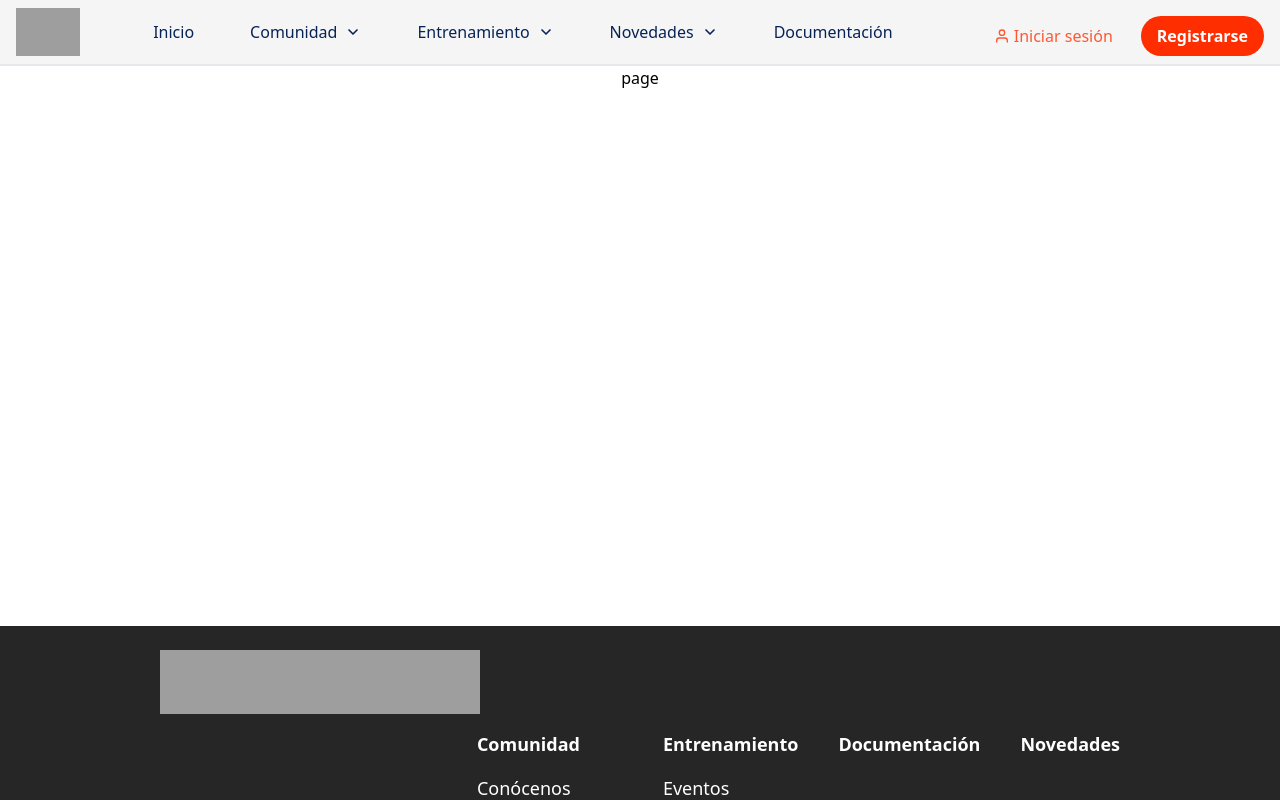
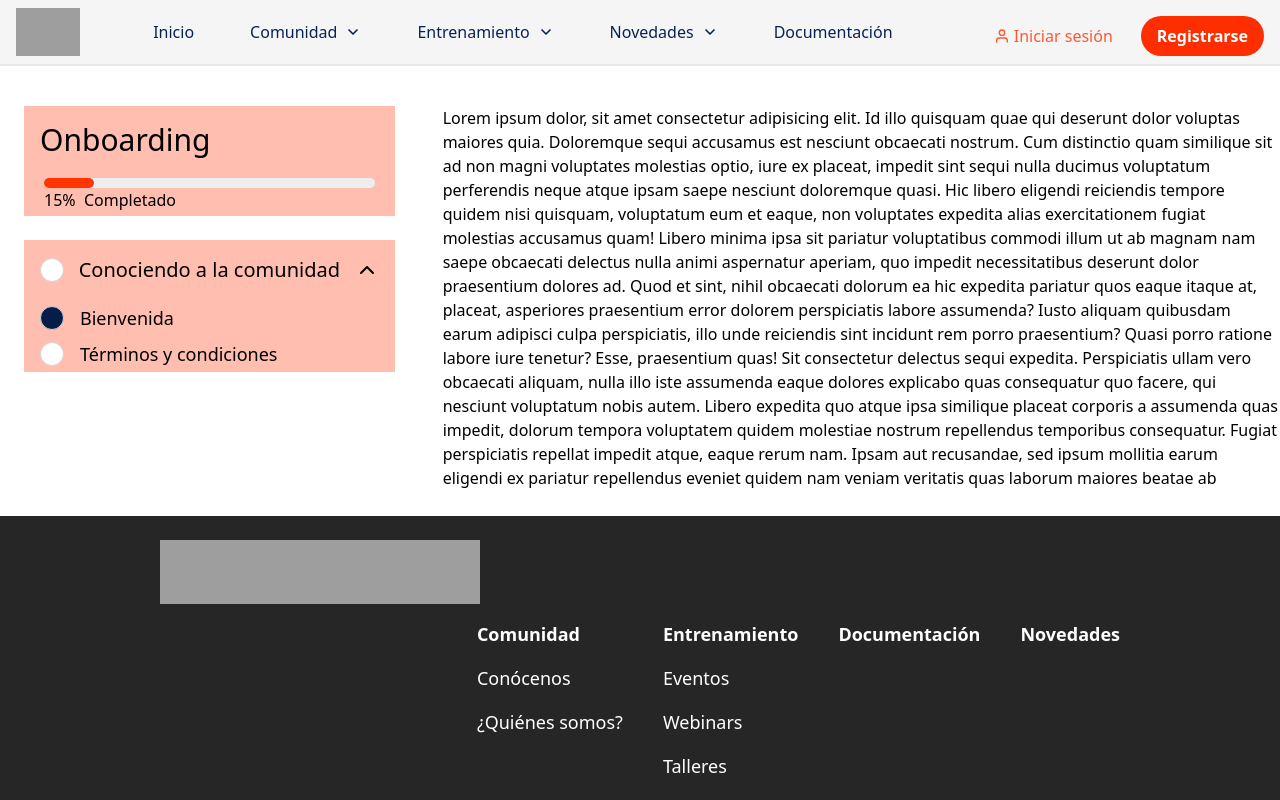
Before and after one commit to ScrumLatamCommunity/web-portal, a Next.js app: page /onboarding/terms in a window 1280 px wide. Shown: the top 800 px of the page. Built offline with nearby package versions, Linux system fonts and the light colour scheme; grey boxes are pictures that could not be loaded.

Commit message:
feat: video rendering fixed, terms page added with checkboxes

```diff
--- a/package.json
+++ b/package.json
@@ -32,6 +32,7 @@
     "react": "^18",
     "react-dom": "^18",
     "react-feather": "^2.0.10",
+    "react-youtube": "^10.1.0",
     "swiper": "^11.1.14"
   },
   "devDependencies": {
--- a/src/app/home/components/Navlist.tsx
+++ b/src/app/home/components/Navlist.tsx
@@ -89,9 +89,23 @@ export const Navlist: React.FC = () => {
                   </div>
                 </li>
               </Link>
-              <div>
-                <a href='/onboarding'>Onboarding</a>
-              </div>
+              <Link href='/onboarding'>
+                <li className='space-y-4'>
+                  <div className='flex items-start'>
+                    <img
+                      alt='Opción 2'
+                      className='h-10 w-10'
+                      src='https://firebasestorage.googleapis.com/v0/b/scrum-latam-imgs.appspot.com/o/navbar%2Femoji_user_blue.svg?alt=media&token=d3a4b3b8-49e0-40f0-a71d-a00f5224f46e'
+                    />
+                    <div className='ml-3'>
+                      <p className='lg:font-bold'>Onboarding</p>
+                      <p className='text-sm text-gray-500'>
+                        Conoce más sobre nuestra comunidad y sus objetivos.
+                      </p>
+                    </div>
+                  </div>
+                </li>
+              </Link>
             </ul>
           </div>
         )}
--- a/src/app/onboarding/terms/page.tsx
+++ b/src/app/onboarding/terms/page.tsx
@@ -1,3 +1,168 @@
-export default function Terms() {
-  return <div className='w-screen] relative flex h-[70vh]'>page</div>
+'use client'
+import { BorderLinearProgress } from '@/app/home/components/progressBar'
+import { useState } from 'react'
+import { ChevronDown, ChevronUp } from 'react-feather'
+
+interface ListaItem {
+  label: string
+  isActive: boolean
 }
+
+const Lista = () => {
+  const [expanded, setExpanded] = useState(true)
+  const listaItems: ListaItem[] = [
+    { label: 'Bienvenida', isActive: true },
+    { label: 'Términos y condiciones', isActive: false },
+  ]
+
+  const handleToggleExpanded = () => {
+    setExpanded(!expanded)
+  }
+
+  return (
+    <div className='mx-6 h-3/6 max-h-[450px]'>
+      <div className='flex items-center justify-between bg-[#FFBEB0] p-4'>
+        <div className='h-6 min-h-[24px] w-6 min-w-[24px] rounded-full border border-gray-300 bg-white' />
+        <h2 className='text-xl font-medium'>Conociendo a la comunidad</h2>
+        {expanded ? (
+          <ChevronUp onClick={handleToggleExpanded} />
+        ) : (
+          <ChevronDown onClick={handleToggleExpanded} />
+        )}
+      </div>
+      {expanded && (
+        <ul className='max-h-[200px] overflow-y-auto bg-[#FFBEB0] px-4'>
+          {listaItems.map((item, index) => (
+            <li key={index} className='flex items-center py-1'>
+              <div
+                className={`size-6 min-h-[24px] min-w-[24px] rounded-full ${
+                  item.isActive ? 'bg-[#061D48]' : 'bg-white'
+                } border border-gray-300`}
+              />
+              <span className='ml-4 text-lg'>{item.label}</span>
+            </li>
+          ))}
+        </ul>
+      )}
+    </div>
+  )
+}
+
+export default function Travel() {
+  const [showNextModuleButton] = useState(false)
+  const [checked1, setChecked1] = useState(false)
+  const [checked2, setChecked2] = useState(false)
+  const value = 15
+
+  return (
+    <div className='relative flex h-[70vh] max-h-[450px] w-screen'>
+      <div className='h-full max-h-[400px] w-2/6 min-w-[240px]'>
+        <div className='h-1.5/6 mx-6 mb-6 mt-10 bg-[#FFBEB0]'>
+          <h1 className='p-4 text-3xl font-medium'>Onboarding</h1>
+          <div className='px-5 py-1'>
+            <BorderLinearProgress variant='determinate' value={value} />
+            <p>{value}%&nbsp;&nbsp;Completado</p>
+          </div>
+        </div>
+        <Lista />
+        {showNextModuleButton && (
+          <a
+            className='mx-6 mb-6 rounded-md bg-[#FD3600] p-2 font-bold text-white'
+            href='terms'
+          >
+            Siguiente módulo
+          </a>
+        )}
+      </div>
+      <div className='relative ml-6 mt-10 h-[85%] w-4/6 overflow-x-auto overflow-y-auto'>
+        <p className='mb-5 whitespace-pre-line'>
+          Lorem ipsum dolor, sit amet consectetur adipisicing elit. Id illo
+          quisquam quae qui deserunt dolor voluptas maiores quia. Doloremque
+          sequi accusamus est nesciunt obcaecati nostrum. Cum distinctio quam
+          similique sit ad non magni voluptates molestias optio, iure ex
+          placeat, impedit sint sequi nulla ducimus voluptatum perferendis neque
+          atque ipsam saepe nesciunt doloremque quasi. Hic libero eligendi
+          reiciendis tempore quidem nisi quisquam, voluptatum eum et eaque, non
+          voluptates expedita alias exercitationem fugiat molestias accusamus
+          quam! Libero minima ipsa sit pariatur voluptatibus commodi illum ut ab
+          magnam nam saepe obcaecati delectus nulla animi aspernatur aperiam,
+          quo impedit necessitatibus deserunt dolor praesentium dolores ad. Quod
+          et sint, nihil obcaecati dolorum ea hic expedita pariatur quos eaque
+          itaque at, placeat, asperiores praesentium error dolorem perspiciatis
+          labore assumenda? Iusto aliquam quibusdam earum adipisci culpa
+          perspiciatis, illo unde reiciendis sint incidunt rem porro
+          praesentium? Quasi porro ratione labore iure tenetur? Esse,
+          praesentium quas! Sit consectetur delectus sequi expedita.
+          Perspiciatis ullam vero obcaecati aliquam, nulla illo iste assumenda
+          eaque dolores explicabo quas consequatur quo facere, qui nesciunt
+          voluptatum nobis autem. Libero expedita quo atque ipsa similique
+          placeat corporis a assumenda quas impedit, dolorum tempora voluptatem
+          quidem molestiae nostrum repellendus temporibus consequatur. Fugiat
+          perspiciatis repellat impedit atque, eaque rerum nam. Ipsam aut
+          recusandae, sed ipsum mollitia earum eligendi ex pariatur repellendus
+          eveniet quidem nam veniam veritatis quas laborum maiores beatae ab
+          repellat, aperiam, fugiat itaque. Nobis sequi sint ratione dicta nemo
+          veritatis soluta ullam praesentium culpa quae hic, dolor, et amet
+          ipsum architecto labore sapiente, eaque iure reprehenderit qui libero
+          explicabo inventore consequuntur. Sunt odio, debitis necessitatibus
+          animi sed veniam eius quam explicabo laborum nulla maxime deleniti
+          itaque consectetur error dignissimos a quasi doloremque ducimus
+          quisquam amet! Ratione quae nostrum porro dolorem neque facere
+          reprehenderit inventore harum odio laborum illum totam doloremque
+          facilis quibusdam quasi, fugiat obcaecati provident ad sit tempora,
+          ipsa corrupti! Tempora odio ad molestias, porro numquam minima
+          repellat laboriosam libero provident ipsam, tempore doloremque
+          asperiores, dolor debitis optio labore nam? Rerum expedita, eaque
+          minima, magnam facere accusantium, autem voluptates labore ea quaerat
+          deserunt! Sapiente accusantium magni molestias. Ad reprehenderit et
+          quod at deserunt neque nam expedita omnis quos fuga, nesciunt
+          doloribus incidunt dicta dolorum dolor hic? Facere et, veritatis
+          impedit aliquam nemo, ipsum alias rerum quisquam ratione recusandae
+          temporibus maiores assumenda quasi tenetur, ex eveniet? Cumque
+          mollitia et accusantium molestiae blanditiis impedit vel. Suscipit
+          voluptatibus, excepturi obcaecati laboriosam animi natus blanditiis
+          quam illum facilis quisquam dolorem corporis quasi aliquam possimus
+          dolore vero eius? Cumque, vero animi ut voluptate illum autem odio qui
+          officia laudantium modi praesentium deleniti nihil possimus omnis
+          recusandae quae incidunt similique facere necessitatibus non commodi
+          ad pariatur at nisi. Ut alias repudiandae eum dolore soluta harum
+          ratione, itaque qui enim tempore et, officia quos necessitatibus esse
+          in perspiciatis laudantium reiciendis a atque, eaque beatae ipsa
+          libero! Provident reprehenderit nam exercitationem quos suscipit
+          corrupti accusantium iusto, amet reiciendis expedita sint ut commodi,
+          quod blanditiis pariatur sed quia totam quisquam magni alias adipisci
+          tenetur? Eius, quo ut. Earum, maiores voluptatum officiis dolores in
+          consectetur.
+        </p>
+        {checked1 && checked2 ? (
+          <a
+            className='mb-4 rounded-md bg-[#FD3600] p-2 font-bold text-white'
+            href='/'
+          >
+            Siguiente módulo
+          </a>
+        ) : (
+          <div className='mt-4'>
+            <label>
+              <input
+                type='checkbox'
+                checked={checked1}
+                onChange={(e) => setChecked1(e.target.checked)}
+              />
+              Acepto los términos y condiciones
+            </label>
+            <br />
+            <label>
+              <input
+                type='checkbox'
+                checked={checked2}
+                onChange={(e) => setChecked2(e.target.checked)}
+              />
+              Estoy de acuerdo con la política de privacidad
+            </label>
+          </div>
+        )}
+      </div>
+    </div>
+  )
+}
--- a/src/app/onboarding/travel/page.tsx
+++ b/src/app/onboarding/travel/page.tsx
@@ -1,8 +1,8 @@
 'use client'
-
 import { BorderLinearProgress } from '@/app/home/components/progressBar'
-import { useState, useRef, useEffect } from 'react'
+import { useState } from 'react'
 import { ChevronDown, ChevronUp } from 'react-feather'
+import YouTube from 'react-youtube'
 
 interface ListaItem {
   label: string
@@ -13,7 +13,6 @@ const Lista = () => {
   const [expanded, setExpanded] = useState(true)
   const listaItems: ListaItem[] = [
     { label: 'Bienvenida', isActive: true },
-    { label: 'Visión y misión', isActive: true },
     { label: 'Términos y condiciones', isActive: false },
   ]
 
@@ -22,7 +21,7 @@ const Lista = () => {
   }
 
   return (
-    <div className='mx-6 h-3/6'>
+    <div className='mx-6 h-3/6 max-h-[450px]'>
       <div className='flex items-center justify-between bg-[#FFBEB0] p-4'>
         <div className='h-6 min-h-[24px] w-6 min-w-[24px] rounded-full border border-gray-300 bg-white' />
         <h2 className='text-xl font-medium'>Conociendo a la comunidad</h2>
@@ -51,55 +50,15 @@ const Lista = () => {
 }
 
 export default function Travel() {
+  const [showNextModuleButton, setShowNextModuleButton] = useState(false)
   const value = 15
-  const [showNextModuleButton, setShowNextModuleButton] = useState(false)
-  const videoRef: React.RefObject<HTMLDivElement> = useRef(null)
-
-  useEffect(() => {
-    const loadVideo = () => {
-      const tag: HTMLScriptElement = document.createElement('script')
-      tag.src = 'https://www.youtube.com/iframe_api'
-      document.body.appendChild(tag)
-
-      const videoId: string = 'FnwD5naSJFI'
-
-      ;(window as Window).YT.onYouTubeIframeAPIReady = () => {
-        const player = new window.YT.Player(videoRef.current!, {
-          videoId,
-          playerVars: {
-            controls: 0,
-            showinfo: 0,
-            modestbranding: 0,
-            rel: 0,
-            autoplay: 1,
-          },
-          events: {
-            onStateChange: (event: { data: number }) => {
-              if (event.data === 0) {
-                setShowNextModuleButton(true)
-              }
-            },
-          },
-        })
-        return player
-      }
-    }
-
-    loadVideo()
-
-    return () => {
-      if (videoRef.current) {
-        videoRef.current.innerHTML = ''
-      }
-    }
-  }, [])
 
   return (
-    <div className='relative flex h-[70vh] w-screen'>
+    <div className='relative flex h-[70vh] max-h-[450px] w-screen'>
       <div className='h-full max-h-[400px] w-2/6 min-w-[240px]'>
-        <div className='h-1.5/6 mx-6 mb-6 mt-20 bg-[#FFBEB0]'>
+        <div className='h-1.5/6 mx-6 mb-6 mt-10 bg-[#FFBEB0]'>
           <h1 className='p-4 text-3xl font-medium'>Onboarding</h1>
-          <div className='px-5 py-2'>
+          <div className='px-5 py-1'>
             <BorderLinearProgress variant='determinate' value={value} />
             <p>{value}%&nbsp;&nbsp;Completado</p>
           </div>
@@ -107,15 +66,26 @@ export default function Travel() {
         <Lista />
         {showNextModuleButton && (
           <a
-            className='mx-6 mb-4 rounded-md bg-[#FD3600] p-2 font-bold text-white'
+            className='mx-6 mb-6 rounded-md bg-[#FD3600] p-2 font-bold text-white'
             href='terms'
           >
             Siguiente módulo
           </a>
         )}
       </div>
-      <div className='h-full w-4/6 pt-20'>
-        <div ref={videoRef} className='relative aspect-video h-[95%] w-[95%]' />
+      <div className='relative ml-6 mt-10 h-[95%] w-4/6'>
+        <YouTube
+          videoId='LZJoRGuqb7o'
+          opts={{
+            playerVars: {
+              autoplay: 1,
+              modestbranding: 1,
+              rel: 0,
+              showinfo: 0,
+            },
+          }}
+          onEnd={() => setShowNextModuleButton(true)}
+        />
       </div>
     </div>
   )
--- a/youtube.d.ts
+++ b/youtube.d.ts
@@ -9,6 +9,9 @@ declare global {
       OnStateChangeEvent: {
         data: number
       }
+      OnErrorEvent: {
+        data: number
+      }
     }
   }
 }
```
Also changed, not shown: 1 other file (tests, documents, lock files or other folders).
